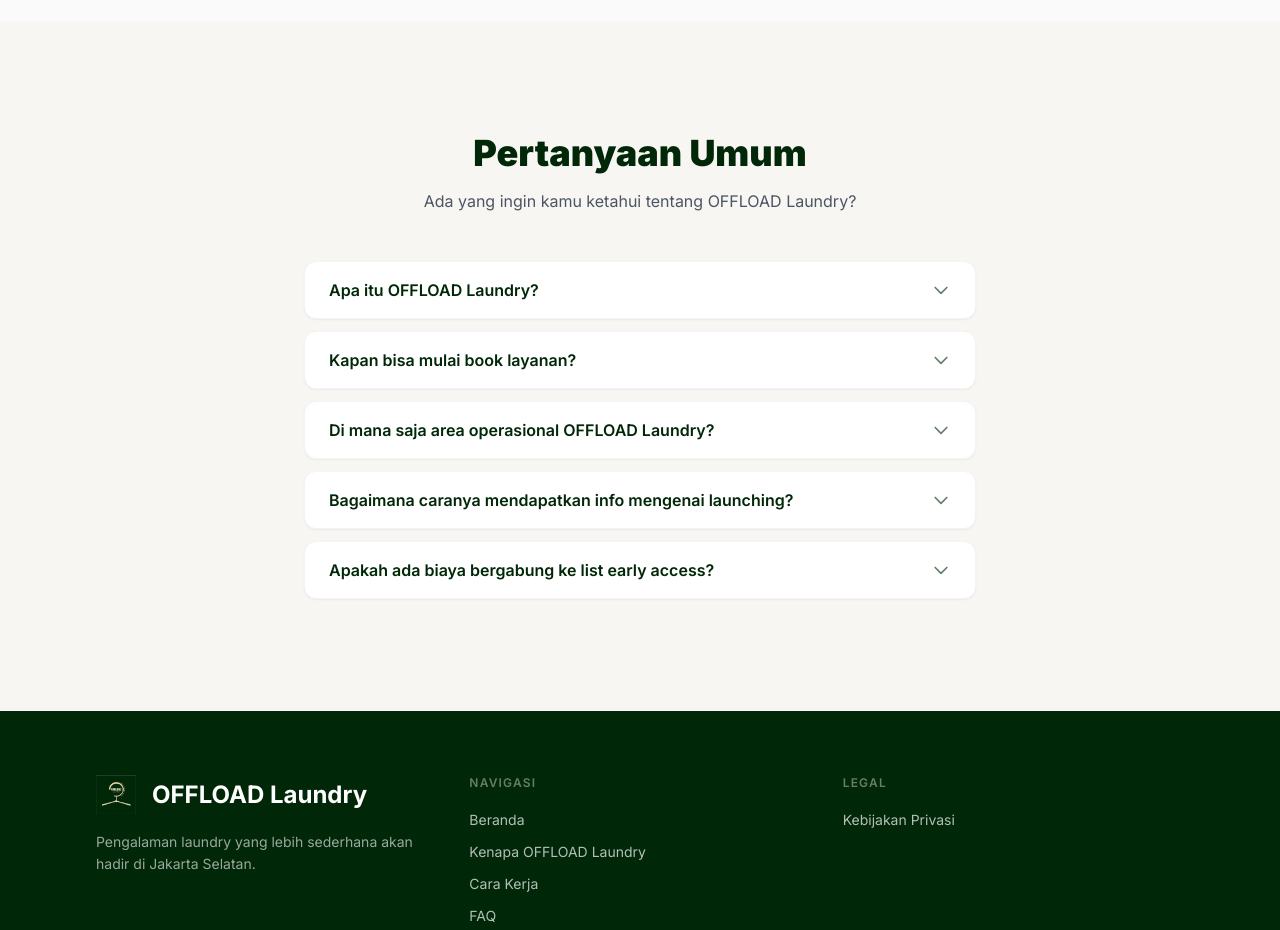
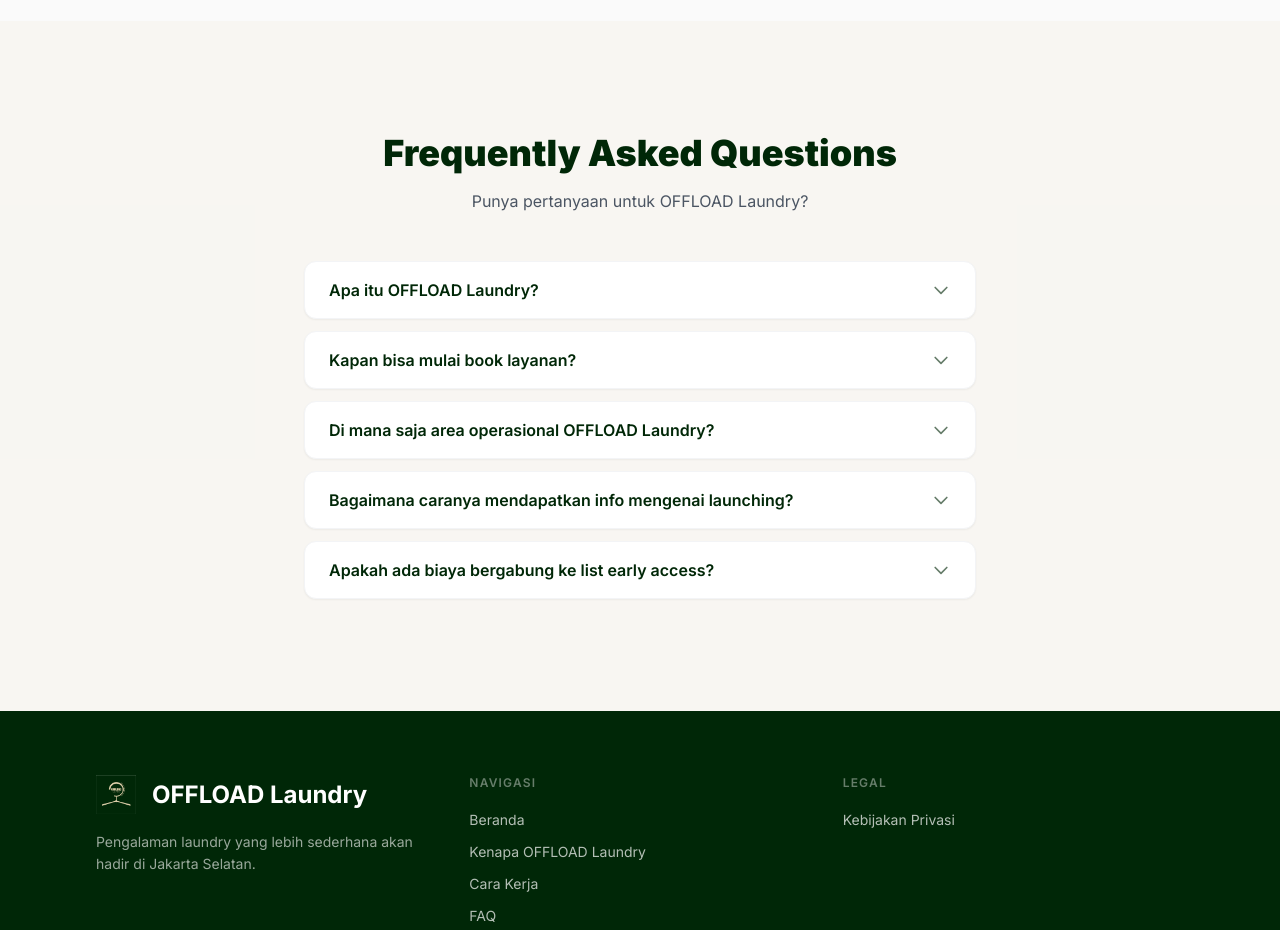
Before and after one commit to Offloadlaundry/Offloadlaundry-landing-page, a Next.js app: page / in a window 1280 px wide. Shown: the part 3860-4790 px from the top of the page. Built offline with nearby package versions, Linux system fonts and the light colour scheme.

Commit message:
Update FAQSection.tsx

```diff
--- a/components/sections/FAQSection.tsx
+++ b/components/sections/FAQSection.tsx
@@ -9,8 +9,8 @@ export default function FAQSection() {
     <section id="faq" className="py-20 lg:py-28 bg-secondary/10">
       <Container>
         <div className="max-w-2xl mx-auto text-center mb-12">
-          <h2 className="text-3xl sm:text-4xl font-black text-primary mb-4">Pertanyaan Umum</h2>
-          <p className="text-gray-600">Ada yang ingin kamu ketahui tentang OFFLOAD Laundry?</p>
+          <h2 className="text-3xl sm:text-4xl font-black text-primary mb-4">Frequently Asked Questions</h2>
+          <p className="text-gray-600">Punya pertanyaan untuk OFFLOAD Laundry?</p>
         </div>
         <div className="max-w-2xl mx-auto space-y-3">
           {faqItems.map((item, index) => (
```
